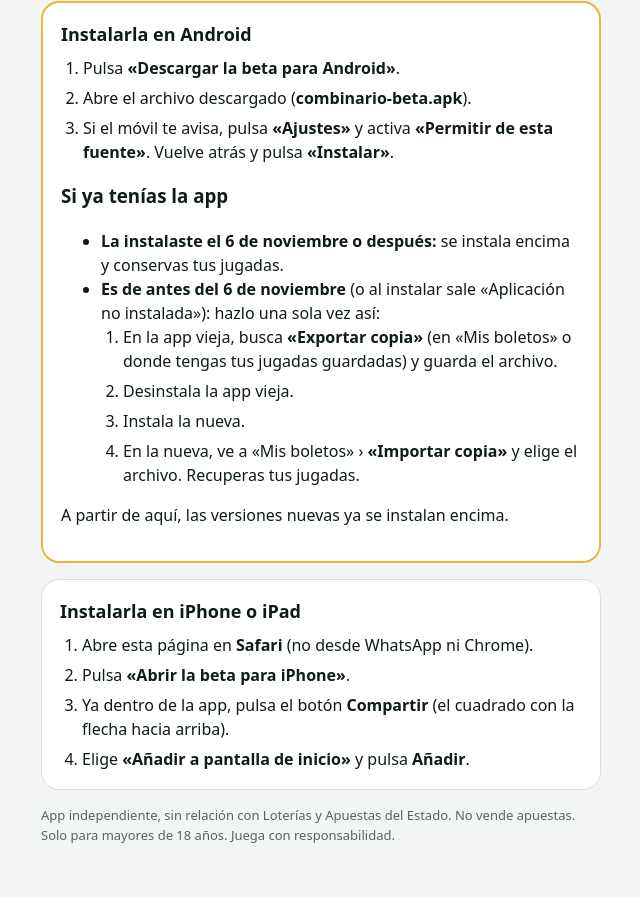
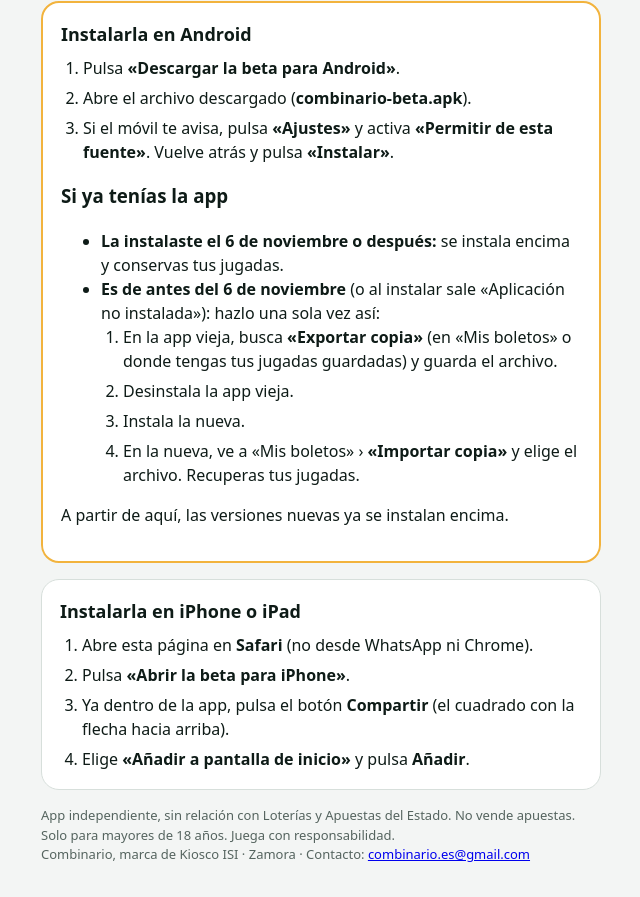
Before and after one commit to kioscoisi/combinario, a plain HTML site: page index.html in a window 1280 px wide. Shown: the part 463-1360 px from the top of the page, without its empty margins (319-959 px from the left). Drawn offline with Linux system fonts and the light colour scheme.

Commit message:
Web: contacto combinario.es@gmail.com al pie

```diff
--- a/index.html
+++ b/index.html
@@ -67,7 +67,7 @@ small{color:var(--muted);font-size:13px}
 <li>Elige <b>«Añadir a pantalla de inicio»</b> y pulsa <b>Añadir</b>.</li>
 </ol>
 </section>
-<small>App independiente, sin relación con Loterías y Apuestas del Estado. No vende apuestas. Solo para mayores de 18 años. Juega con responsabilidad.</small>
+<small>App independiente, sin relación con Loterías y Apuestas del Estado. No vende apuestas. Solo para mayores de 18 años. Juega con responsabilidad.<br>Combinario, marca de Kiosco ISI · Zamora · Contacto: <a href="mailto:combinario.es@gmail.com">combinario.es@gmail.com</a></small>
 </main>
 <script>
 (function(){var ua=navigator.userAgent,and=/Android/i.test(ua),ios=/iPhone|iPad|iPod/i.test(ua)||(/Macintosh/.test(ua)&&navigator.maxTouchPoints>1);
```
